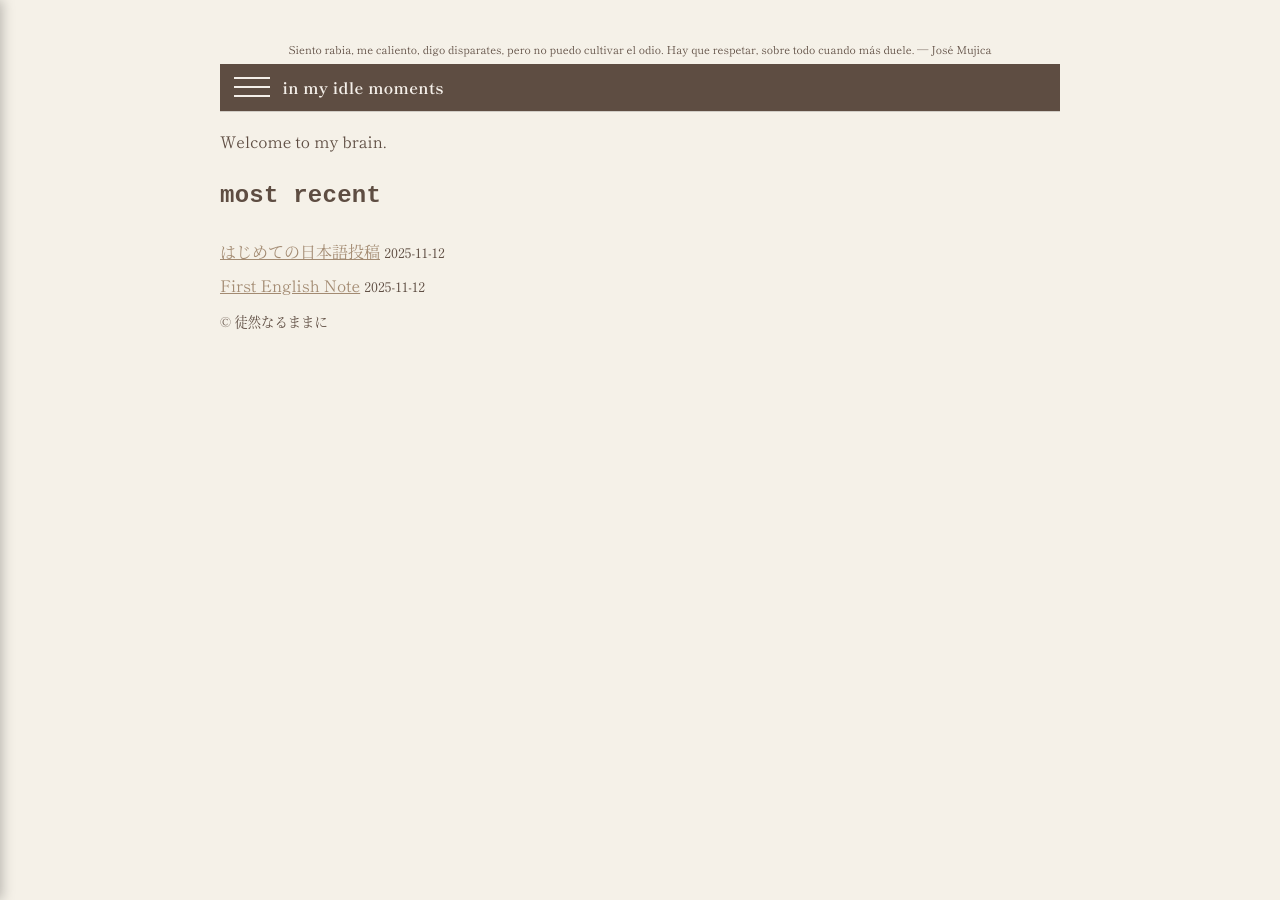
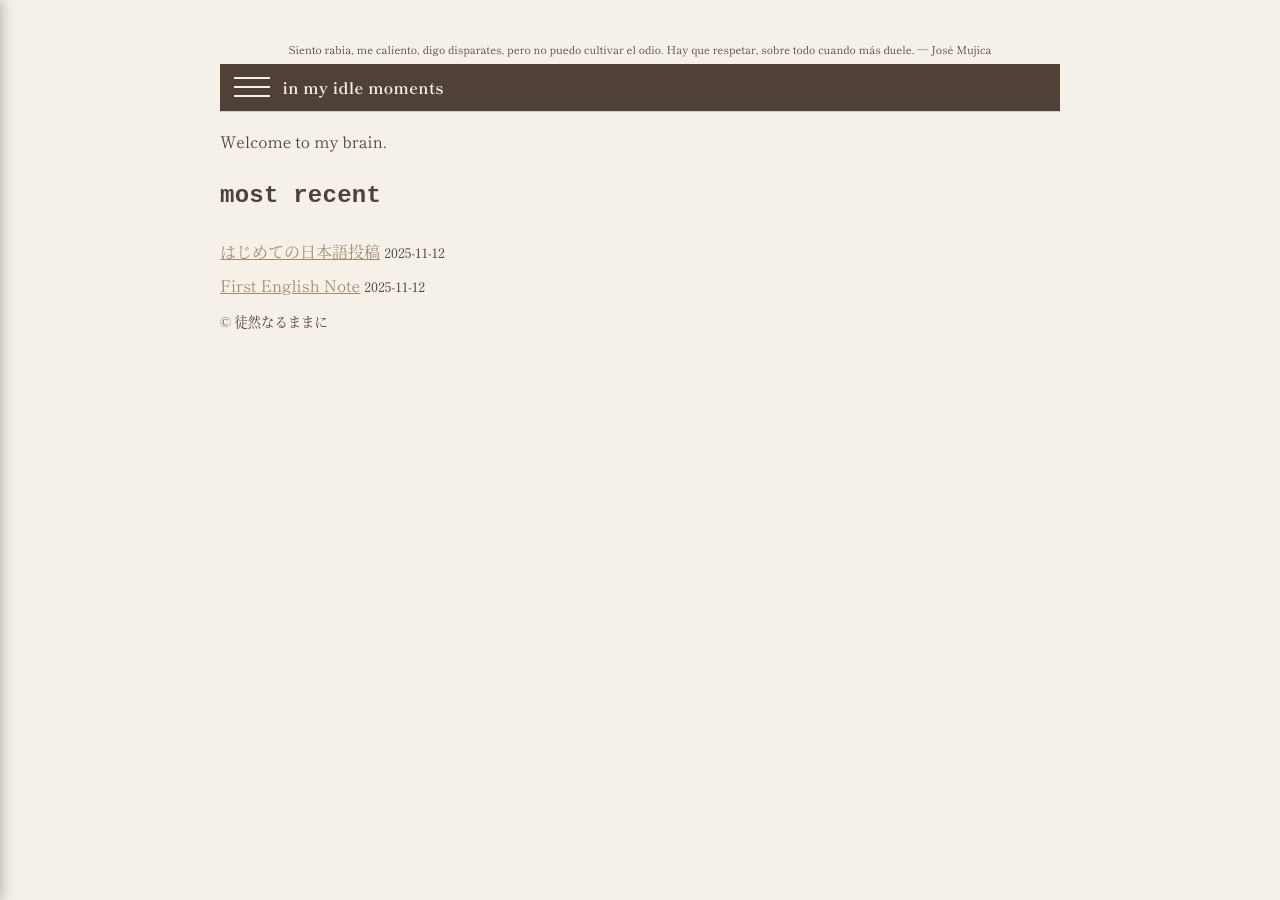
Before and after one commit to tsuredurenarumamani/notes, a Jekyll site: the page built from index.md, in a window 1280 px wide. Built offline with Jekyll 4.4.1, drawn with Linux system fonts in a browser that asks for light colours; some web fonts are replaced.

Commit message:
Update style.css

```diff
--- a/assets/style.css
+++ b/assets/style.css
@@ -39,7 +39,7 @@ h1, h2, h3, h4, h5, h6{
 /* ===== カラーテーマ（お好みで変更OK） ===== */
 :root{
   --cream: #F5F1E8;     /* 背景のクリーム */
-  --brown: #5E4D42;     /* 濃い焦茶 */
+  --brown: #4F4138;     /* 濃い焦茶 */
   --brown-2: #3a312d;   /* 少し明るい焦茶 */
   --accent: #a38b72;    /* アクセント（リンクhover等） */
 }
```
